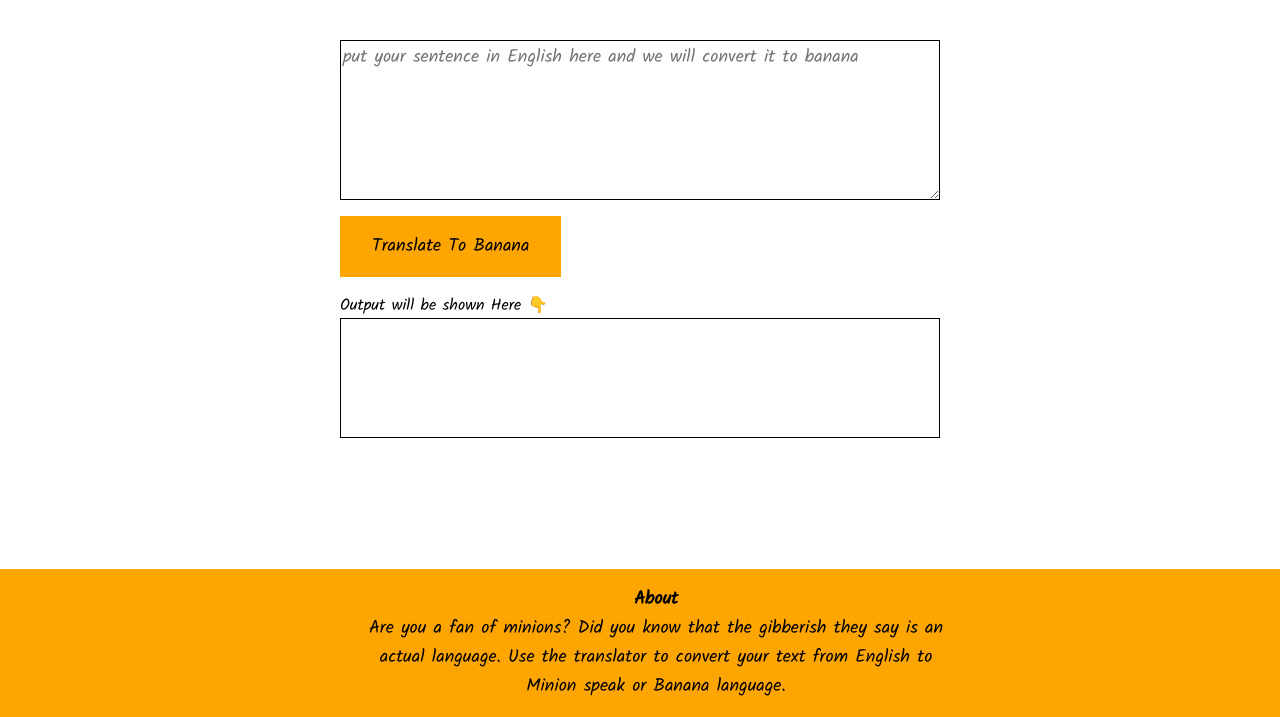
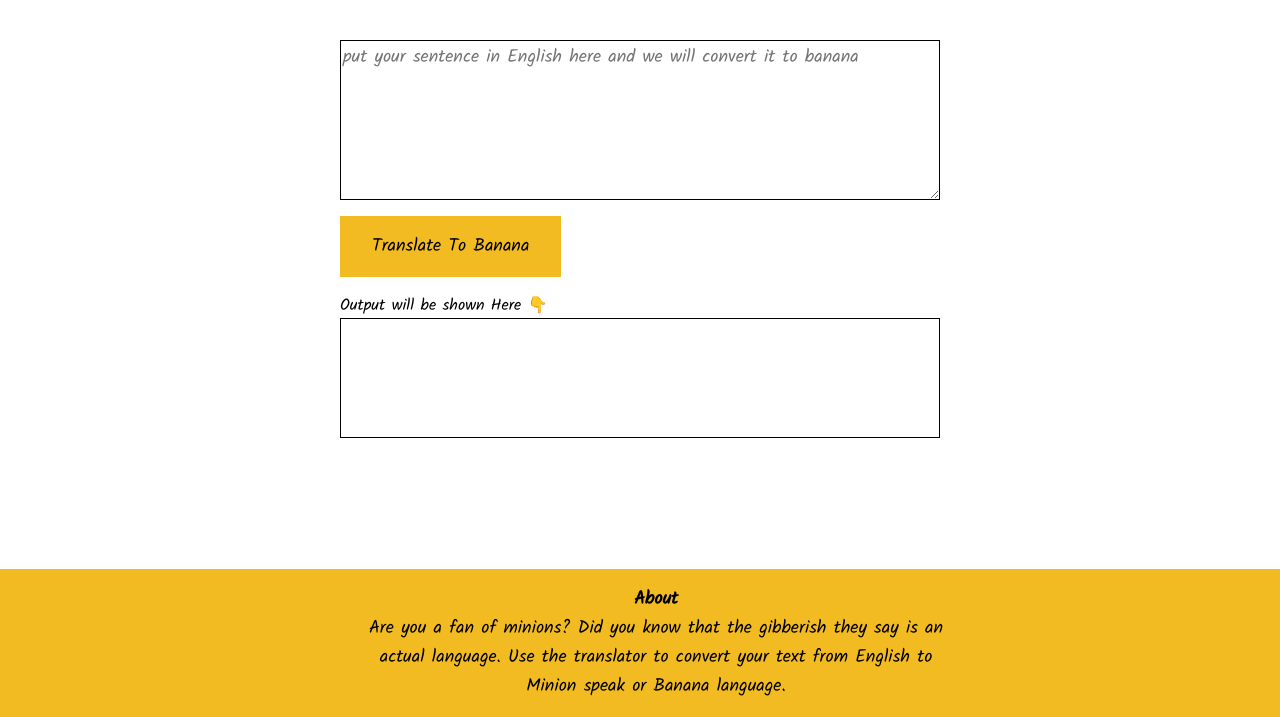
Before and after one commit to akshat3358/Banana__Speak, a plain HTML site: page index.html in a window 1280 px wide. Shown: the part 83-800 px from the top of the page. Drawn offline with Linux system fonts and the light colour scheme.

Commit message:
update : nav and footer color changed

```diff
--- a/style.css
+++ b/style.css
@@ -1,7 +1,7 @@
 @import url('https://fonts.googleapis.com/css2?family=Courgette&family=Kalam&display=swap');
 
 :root {
-    --primary:orange;
+    --primary:#f3bb22;
     --black: #000000;
 }
 
```
